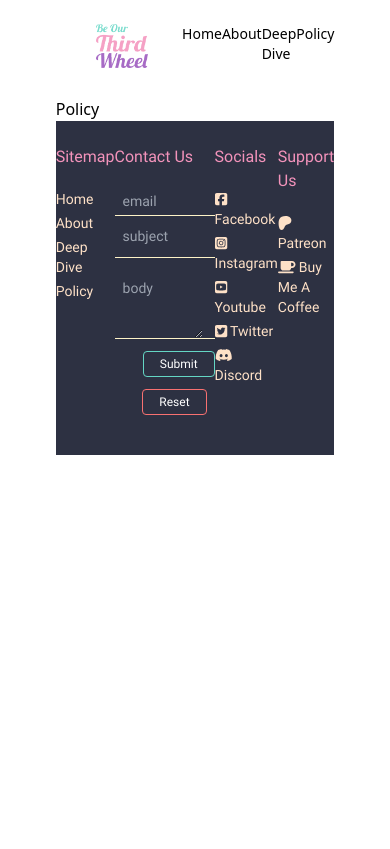
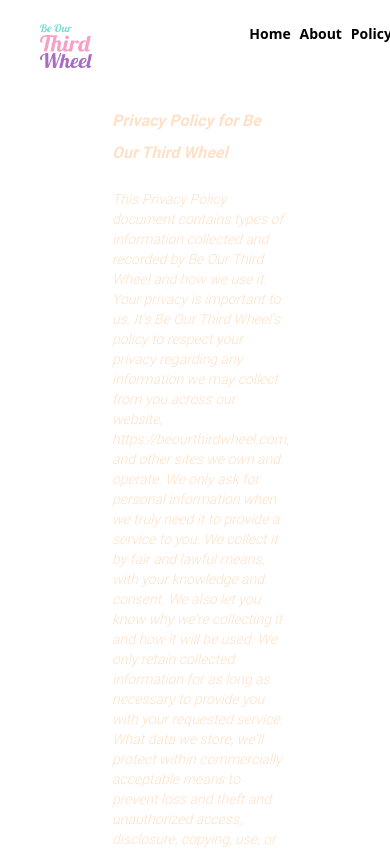
Before and after one commit to TitoCodes/botwl, a Next.js app: page /policy in a window 390 px wide. Shown: the top 849 px of the page. Built offline with nearby package versions, Linux system fonts and the light colour scheme.

Commit message:
Added policy page, code cleanup, added responsiveness on text.

```diff
--- /dev/null
+++ b/components/elements/header.tsx
@@ -0,0 +1,9 @@
+const Header = ({ title }: any) => {
+    return (
+        <div className='flex font-bold xl:text-3xl sm:text-xl text-pink-100 font-roboto italic pb-5'>
+            {title}
+        </div>
+    )
+}
+
+export default Header
--- a/components/elements/social-link.tsx
+++ b/components/elements/social-link.tsx
@@ -1,4 +1,3 @@
-import Link from 'next/link'
 import { FontAwesomeIcon } from "@fortawesome/react-fontawesome";
 
 const SocialLink = ({ icon, title, link }: any) => {
--- /dev/null
+++ b/components/elements/sub-header.tsx
@@ -0,0 +1,7 @@
+const SubHeader = ({ title }: any) => {
+    return (
+      <div className='font-bold font-roboto sm:text-base xl:text-xl pt-2 pb-2 text-pink-100'>{title}</div>
+    )
+  }
+
+  export default SubHeader
--- a/components/module/footer/footer.tsx
+++ b/components/module/footer/footer.tsx
@@ -8,7 +8,7 @@
     <footer className="flex justify-evenly font-roboto bg-gray text-pink-200 text-ml pt-6 pb-10">
       <div>
         <h3>Sitemap</h3>
-        <div className='flex flex-col text-pink-100 pt-5 text-sm space-y-1'>
+        <div className='flex flex-col text-pink-100 pt-5 text-sm space-y-1 font-bold'>
           <NavigationLink></NavigationLink>
         </div>
       </div>
--- a/components/module/navigation/navigation-link.tsx
+++ b/components/module/navigation/navigation-link.tsx
@@ -8,9 +8,9 @@
       <Link href="/about">
         <a>About</a>
       </Link>
-      <Link href="/deep-dive">
+      {/* <Link href="/deep-dive">
         <a>Deep Dive</a>
-      </Link>
+      </Link> */}
       <Link href="/policy">
         <a>Policy</a>
       </Link>
--- a/components/module/navigation/navigation.tsx
+++ b/components/module/navigation/navigation.tsx
@@ -18,7 +18,7 @@
           </a>
         </Link>
       </div>
-      <div className='basis-2/5 flex justify-evenly'>
+      <div className='basis-2/5 flex justify-evenly font-bold'>
         <NavigationLink></NavigationLink>
       </div>
     </nav>
--- a/pages/policy/index.tsx
+++ b/pages/policy/index.tsx
@@ -1,11 +1,42 @@
-import type { NextPage } from 'next'
-import Layout from '../../components/layout/layout'
+import type { NextPage } from 'next';
+import Layout from '../../components/layout/layout';
+import Header from 'components/elements/header';
+import SubHeader from 'components/elements/sub-header';
+
 const Policy: NextPage = () => {
     return (
+        <Layout>
+            <div className='flex flex-col pt-2 leading-loose pl-28 pr-28'>
+                <Header title="Privacy Policy for Be Our Third Wheel"></Header>
+                <div className='text-sm text-pink-100 align-left font-roboto font-light italic pb-20'>
+                    This Privacy Policy document contains types of information collected and recorded by Be Our Third Wheel and how we use it. Your privacy is important to us. It&apos;s Be Our Third Wheel&apos;s policy to respect your privacy regarding any information we may collect from you across our website, https://beourthirdwheel.com, and other sites we own and operate.
 
-        <Layout>
-            <div>
-                Policy
+                    We only ask for personal information when we truly need it to provide a service to you. We collect it by fair and lawful means, with your knowledge and consent. We also let you know why we&apos;re collecting it and how it will be used.
+
+                    We only retain collected information for as long as necessary to provide you with your requested service. What data we store, we&apos;ll protect within commercially acceptable means to prevent loss and theft and unauthorized access, disclosure, copying, use, or modification.
+
+                    We don&apos;t share any personally identifying information publicly or with third-parties, except when required to by law.
+
+                    Our website may link to external sites that are not operated by us. Please be aware that we have no control over these sites content and practices and cannot accept responsibility or liability for their respective privacy policies.
+
+                    You are free to refuse our request for your personal information, with the understanding that we may be unable to provide you with some of your desired services.
+
+                    <SubHeader title="Email"></SubHeader>
+                    Be Our Third Wheel uses social authentication (Google) to uniquely identify you. Part of the authentication process records your email registered with the given service for account linking. The email recorded during authentication is NOT accessible publicly, is not used for email marketing, and is not shared with any 3rd party service.
+
+                    <SubHeader title="Log Files"></SubHeader>
+                    Be Our Third Wheel follows a standard procedure of using log files. These files log visitors when they visit websites. All hosting companies do this and a part of hosting services analytics. The information collected by log files includes internet protocol (IP) addresses, browser type, Internet Service Provider (ISP), date and time stamp, referring/exit pages, and possibly the number of clicks. These are not linked to any personally identifiable information. The purpose of the data is to analyze trends, administer the site, track users' movement on the website, and gather demographic information.
+
+                    <SubHeader title="Children&apos;s Information"></SubHeader>
+                    Be Our Third Wheel does not knowingly collect any Personal Identifiable Information from children under the age of 13. Suppose you think that your child provided this kind of information to our website. In that case, we strongly encourage you to contact us immediately, and we will do our best to promptly remove such information from our records.
+
+                    <SubHeader title="Online Privacy Policy Only"></SubHeader>
+                    This Privacy Policy applies only to our online activities and is valid for visitors to our website regarding the information that they shared and/or collect in Be Our Third Wheel. This policy does not apply to any information collected offline or via channels other than this website.
+
+                    <SubHeader title="Consent"></SubHeader>
+                    By using our website, you, at this moment, consent to our Privacy Policy and agree to its Terms and Conditions. This policy is effective as of May 1, 2022.
+
+                </div>
             </div>
         </Layout>
 
```
Also changed, not shown: components/module/hero/hero.tsx (+2 -2 lines).
